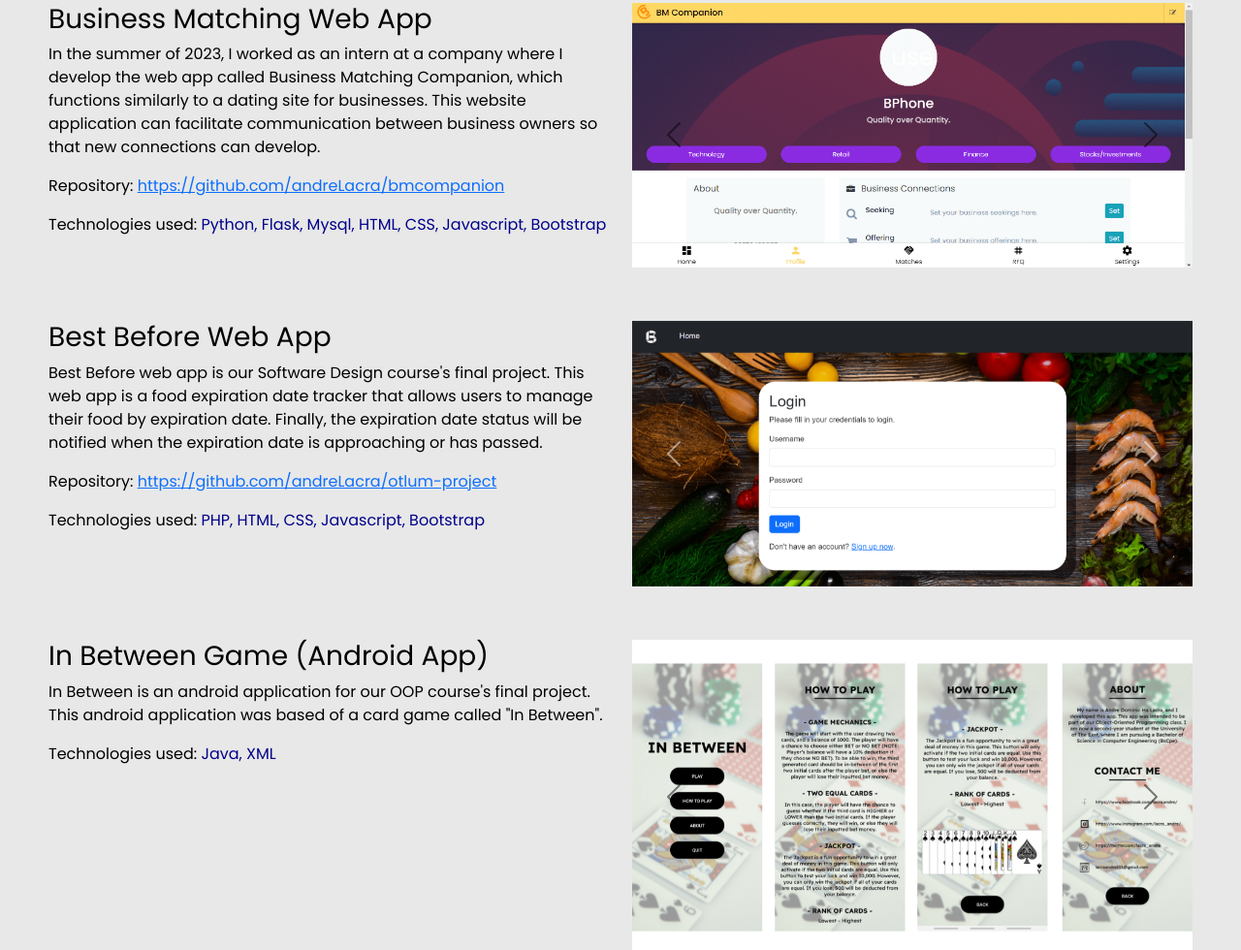
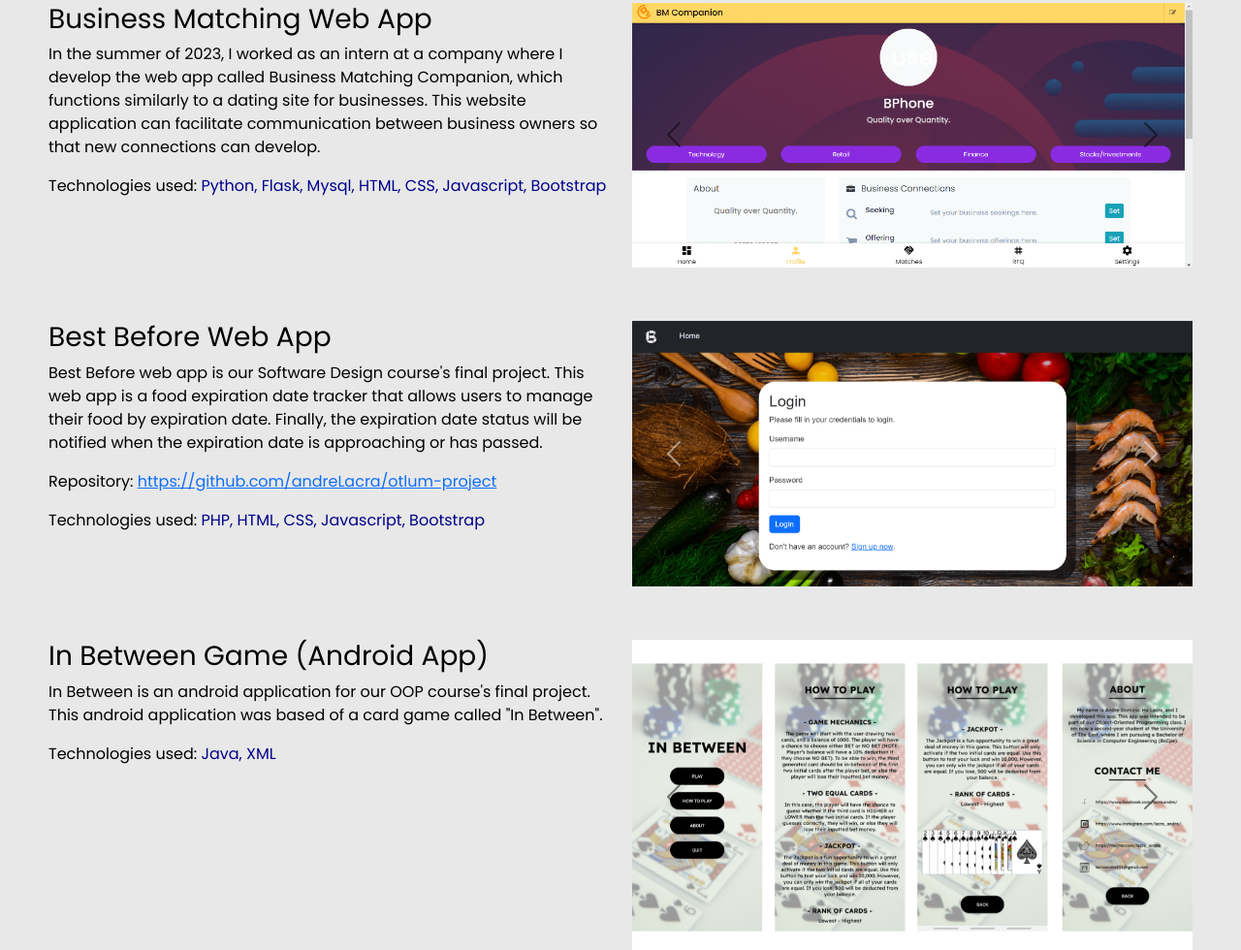
Before and after one commit to andreLacra/portfolio, a plain HTML site: page index.html in a window 1280 px wide. Shown: the part 2284-3264 px from the top of the page at 97% size. Drawn offline with nearby package versions, Linux system fonts and the light colour scheme.

Commit message:
tweaked link in portfolio

```diff
--- a/index.html
+++ b/index.html
@@ -191,8 +191,6 @@
                 businesses. This website application can facilitate communication between business owners so that new
                 connections can develop.
               </p>
-              <p id="respo-portfolio">Repository: <a href="https://github.com/andreLacra/bmcompanion"
-                  target=”_blank”>https://github.com/andreLacra/bmcompanion</a></p>
               <p id="technologies-portfolio">Technologies used: <span class="highlight">Python, Flask, Mysql, HTML, CSS,
                   Javascript,
                   Bootstrap</span></p>
```
